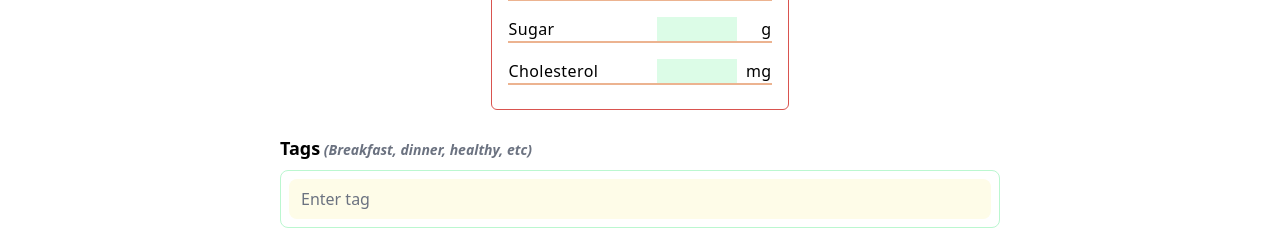
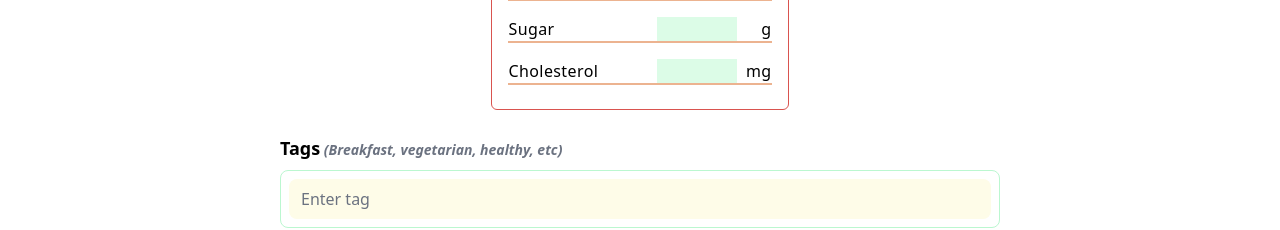
Before and after one commit to richxrd/cookbook, a React (Create React App) app in the folder client/: page /new in a window 1280 px wide. Shown: the part 1038-1268 px from the top of the page. Built offline with nearby package versions, Linux system fonts and the light colour scheme.

Commit message:
added helper tags

```diff
--- a/client/src/pages/NewRecipe.js
+++ b/client/src/pages/NewRecipe.js
@@ -440,7 +440,7 @@ const NewRecipe = () => {
                     Tags
                     <span className="text-sm italic text-gray-500">
                         {" "}
-                        (Breakfast, dinner, healthy, etc)
+                        (Breakfast, vegetarian, healthy, etc)
                     </span>
                 </h1>
                 <div className="border border-green-200 p-2 rounded-lg max-w-full flex items-center flex-wrap gap-2">
```
